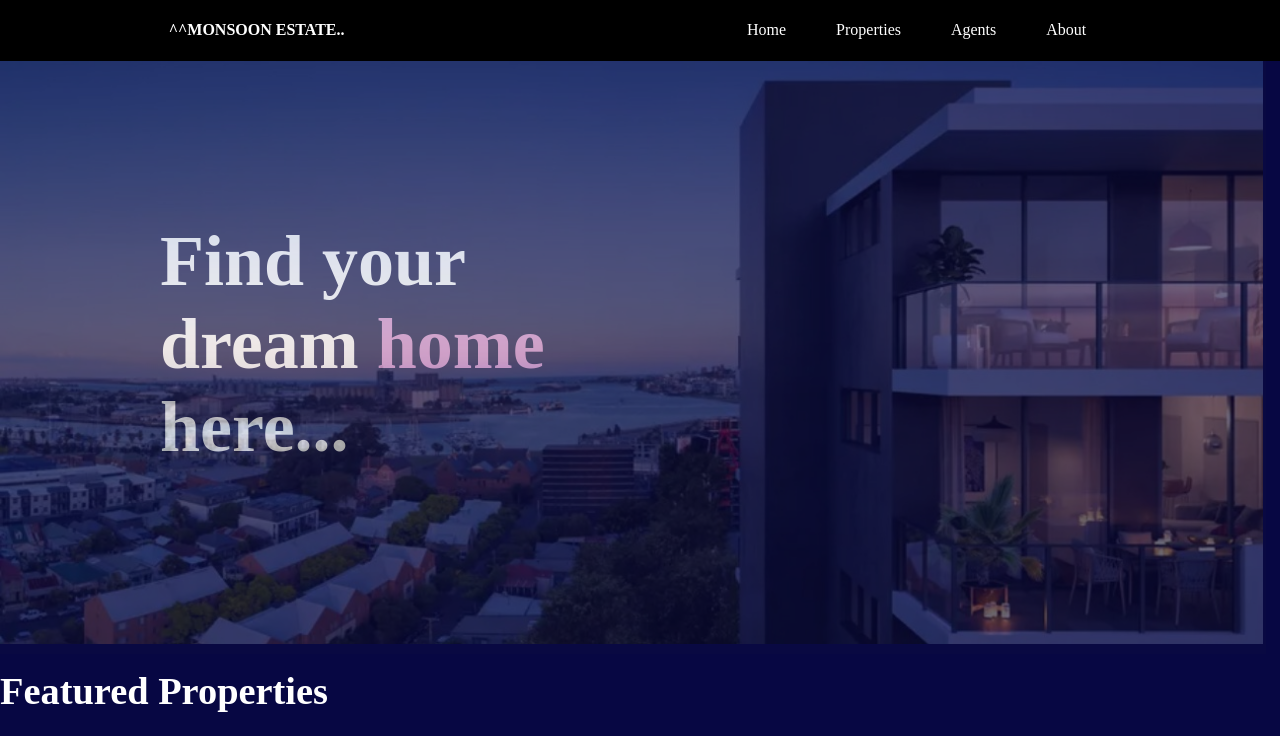
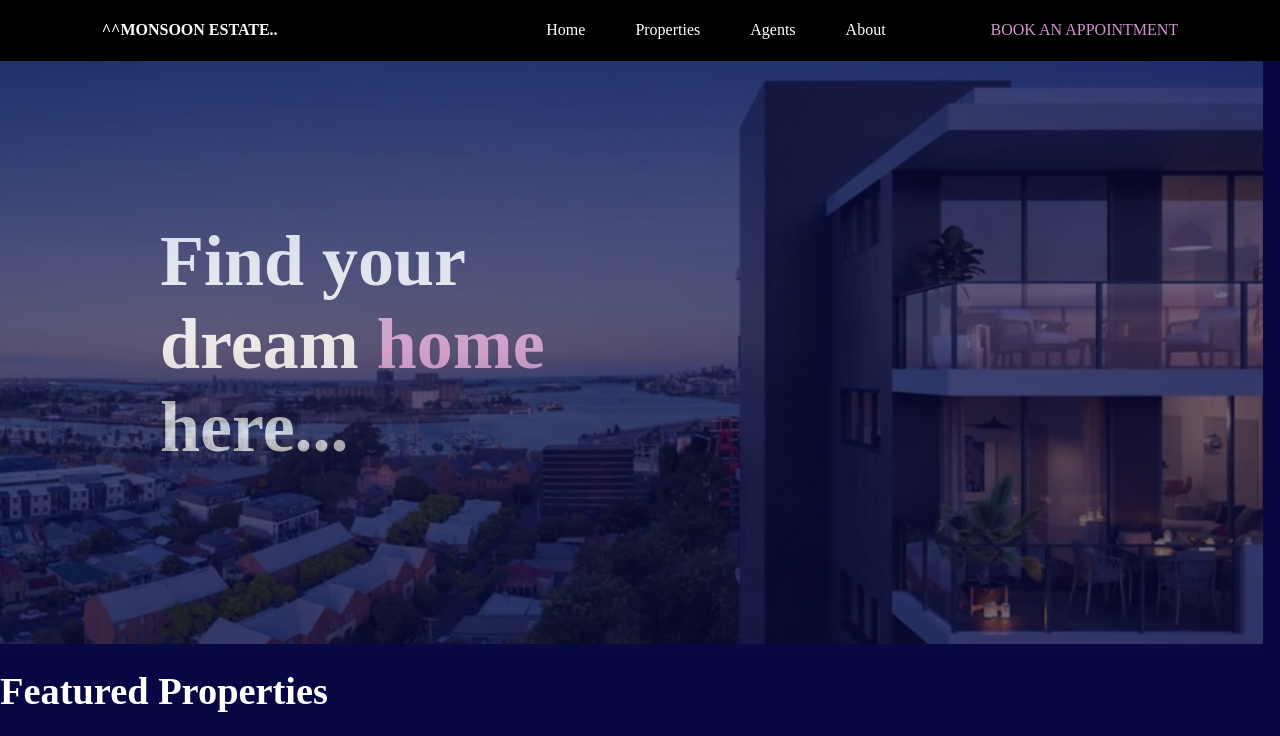
Before and after one commit to koushikvavilala1/summercamp2, a plain HTML site: page index.html in a window 1280 px wide. Shown: the top 736 px of the page. Drawn offline with Linux system fonts and the light colour scheme.

Commit message:
completed

```diff
--- a/index.html
+++ b/index.html
@@ -19,6 +19,7 @@
                         <a href="/#ran"><li>Properties</li></a>
                         <a href="/#Agents"><li>Agents</li></a>
                         <a href="/#About"><li>About</li></a>
+                        <a href="#" style="color: rgb(211, 145, 210); padding-left: 80px;">BOOK AN APPOINTMENT</a>
                     </ul>
                 </div>
             </nav>
--- a/style.css
+++ b/style.css
@@ -1,6 +1,7 @@
 body{
     background-color: rgb(7, 7, 67);
     margin: 0 0 0 0;
+    height: 100vh;
 }
 .footer{
     margin: 0px 0px 0px 0px;
@@ -151,3 +152,7 @@ nav ul a{
  .pic1{
     margin-top: 15px;
  }
+@media screen(max-width:700px) {
+
+
+}
```
Also changed, not shown: a1.jpg (deleted), bg.avif (deleted), bg2.avif (deleted), bg4.jpg (deleted), bg6.jpg (deleted), 1 other file.
